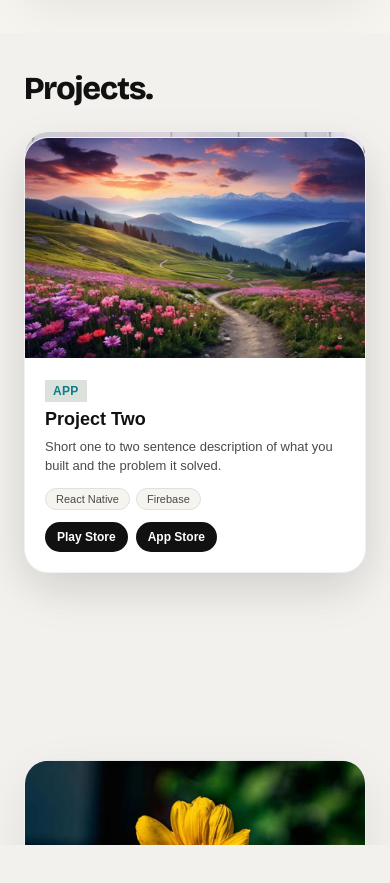
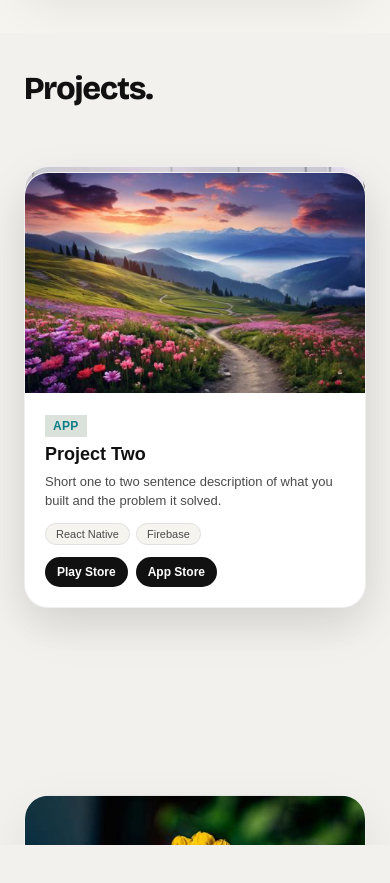
Before and after one commit to ShreyashBRN/ShreyashX, a Next.js app: page / in a window 390 px wide. Shown: the part 880-1763 px from the top of the page. Built offline with nearby package versions, Linux system fonts and the light colour scheme.

Commit message:
fix: responsiveness

```diff
--- a/components/Projects.tsx
+++ b/components/Projects.tsx
@@ -249,7 +249,7 @@ export default function Projects() {
 
 
         <Container className="lg:hidden relative flex-1 min-h-0 mt-6 flex items-center justify-center">
-  <div className="relative w-full h-[420px] -mt-[300px]">
+  <div className="relative w-full h-[420px] -mt-[230px]">
     {/* indicator now FIRST, no z-index, so cards stack above it */}
     <motion.div
       className="absolute inset-0 flex pt-[200px] flex-col items-center justify-center gap-2 pointer-events-none"
```
